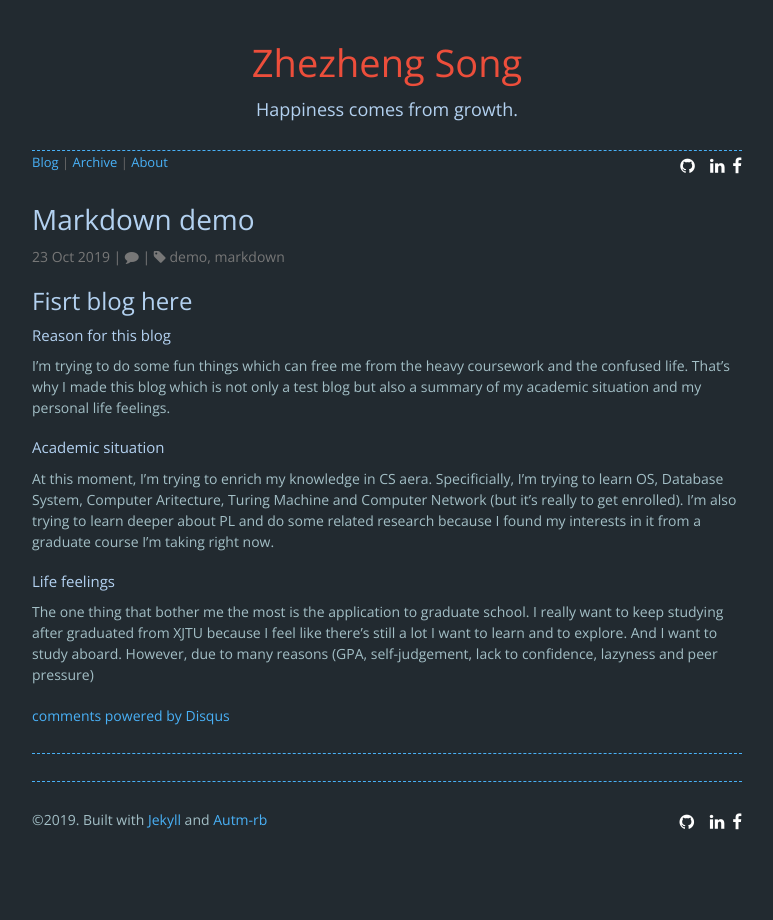
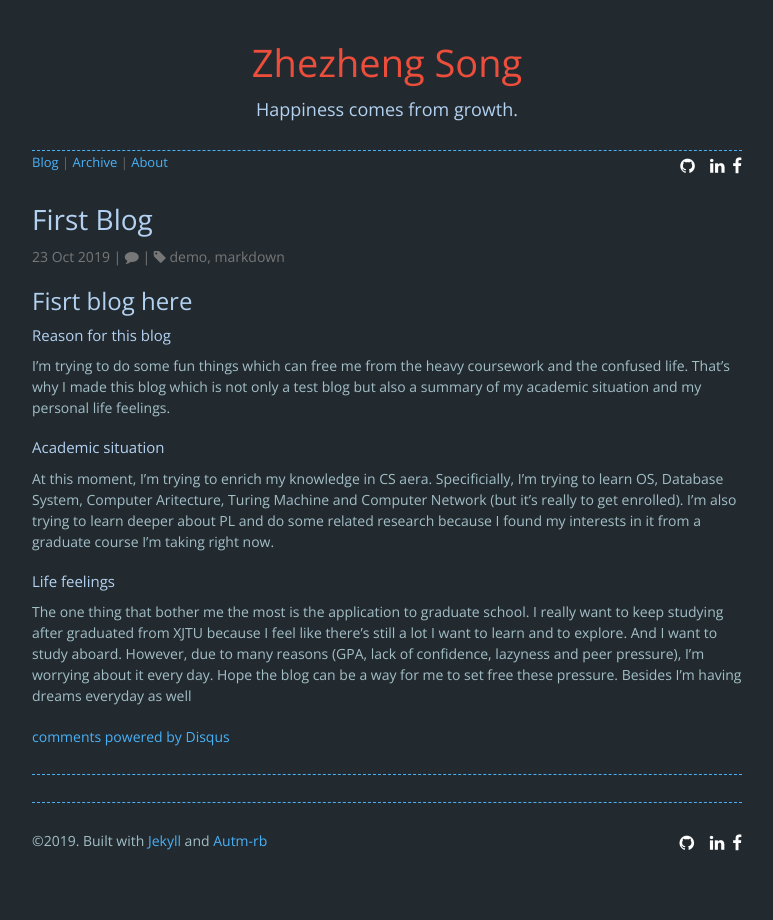
Before and after one commit to zhezhengsong/zhezhengsong.github.io, a Jekyll site: the page built from _posts/2019-10-23-test-blog.md, in a window 1280 px wide. Shown: the whole page, without its empty margins (253-1026 px from the left). Built offline with Jekyll 4.4.1, drawn with Linux system fonts in a browser that asks for light colours; nearby versions of some CDN libraries; comment, search, counter and statistics services are not loaded.

Commit message:
add post

```diff
--- a/_posts/2019-10-23-test-blog.md
+++ b/_posts/2019-10-23-test-blog.md
@@ -1,5 +1,5 @@
 ---
-title: "Markdown demo"
+title: "First Blog"
 tags: [demo, markdown]
 ---
 
@@ -9,4 +9,4 @@ I'm trying to do some fun things which can free me from the heavy coursework and
 #### Academic situation
 At this moment, I'm trying to enrich my knowledge in CS aera. Specificially, I'm trying to learn OS, Database System, Computer Aritecture, Turing Machine and Computer Network (but it's really to get enrolled). I'm also trying to learn deeper about PL and do some related research because I found my interests in it from a graduate course I'm taking right now.
 #### Life feelings
-The one thing that bother me the most is the application to graduate school. I really want to keep studying after graduated from XJTU because I feel like there's still a lot I want to learn and to explore. And I want to study aboard. However, due to many reasons (GPA, self-judgement, lack to confidence, lazyness and peer pressure)
+The one thing that bother me the most is the application to graduate school. I really want to keep studying after graduated from XJTU because I feel like there's still a lot I want to learn and to explore. And I want to study aboard. However, due to many reasons (GPA, lack of confidence, lazyness and peer pressure), I'm worrying about it every day. Hope the blog can be a way for me to set free these pressure. Besides I'm having dreams everyday as well
```
